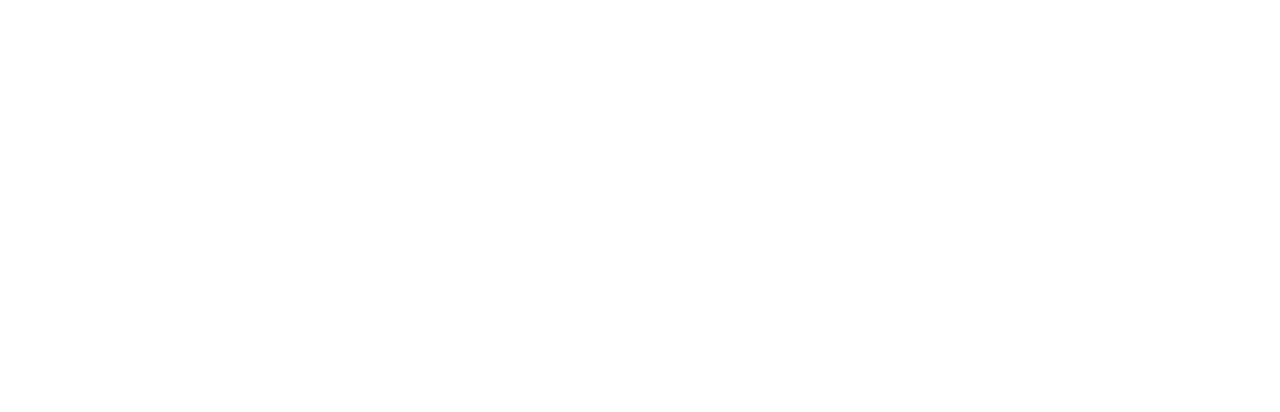
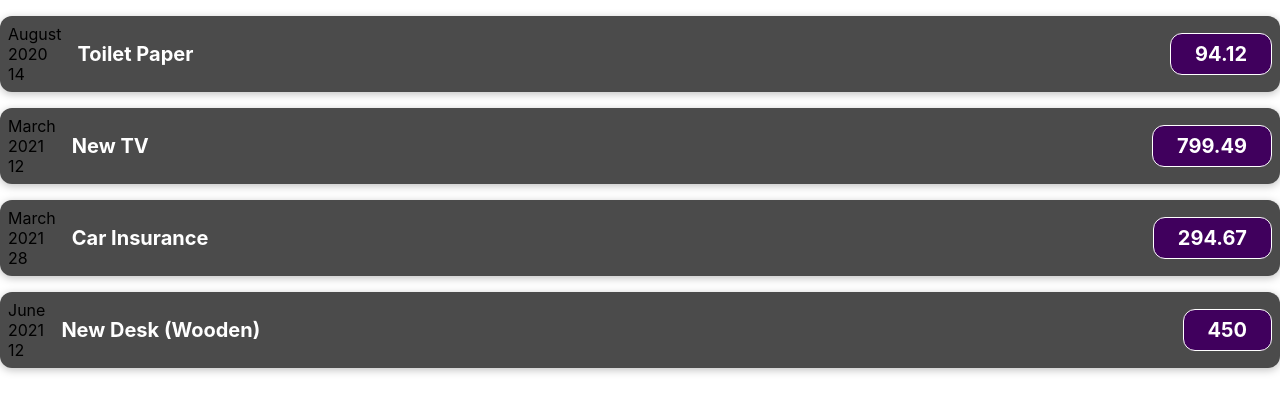
Before and after one commit to shivansh14402/Expense-tracker, a React (Create React App) app: page / in a window 1280 px wide. Shown: the top 412 px of the page. Built offline with nearby package versions, Linux system fonts and the light colour scheme.

Commit message:
Expense dates completed

```diff
--- a/src/App.js
+++ b/src/App.js
@@ -1,9 +1,37 @@
+import ExpenseItem from "./Components/ExpenseItem";
+
 
 function App() {
+
+  const expense = [
+    {
+      id: 'e1',
+      title: 'Toilet Paper',
+      amount: 94.12,
+      date: new Date(2020, 7, 14),
+    },
+    { id: 'e2', title: 'New TV', amount: 799.49, date: new Date(2021, 2, 12) },
+    {
+      id: 'e3',
+      title: 'Car Insurance',
+      amount: 294.67,
+      date: new Date(2021, 2, 28),
+    },
+    {
+      id: 'e4',
+      title: 'New Desk (Wooden)',
+      amount: 450,
+      date: new Date(2021, 5, 12),
+    },
+  ]
+
   return (
-    <div className="App">
-
-    </div>
+   <div>
+     <ExpenseItem title={expense[0].title} amount={expense[0].amount} date={expense[0].date}/>
+     <ExpenseItem title={expense[1].title} amount={expense[1].amount} date={expense[1].date}/>
+     <ExpenseItem title={expense[2].title} amount={expense[2].amount} date={expense[2].date}/>
+     <ExpenseItem title={expense[3].title} amount={expense[3].amount} date={expense[3].date}/>
+   </div>
   );
 }
 
--- /dev/null
+++ b/src/Components/ExpenseDates.js
@@ -0,0 +1,19 @@
+import React from "react";
+
+
+const ExpenseDates = (props) => {
+
+    const month = props.date.toLocaleString("en-US", { month: "long" })
+    const day = props.date.toLocaleString("en-US", { day: "2-digit" })
+    const year = props.date.getFullYear()
+
+    return (
+        <div>
+            <div>{month}</div>
+            <div>{year}</div>
+            <div>{day}</div>
+        </div>
+    )
+}
+
+export default ExpenseDates;
--- a/src/Components/ExpenseItem.css
+++ b/src/Components/ExpenseItem.css
@@ -0,0 +1,56 @@
+.expense-item {
+    display: flex;
+    justify-content: space-between;
+    align-items: center;
+    box-shadow: 0 2px 8px rgba(0, 0, 0, 0.25);
+    padding: 0.5rem;
+    margin: 1rem 0;
+    border-radius: 12px;
+    background-color: #4b4b4b;
+  }
+
+  .expense-item__description {
+    display: flex;
+    flex-direction: column;
+    gap: 1rem;
+    align-items: flex-end;
+    flex-flow: column-reverse;
+    justify-content: flex-start;
+    flex: 1;
+  }
+
+  .expense-item h2 {
+    color: #3a3a3a;
+    font-size: 1rem;
+    flex: 1;
+    margin: 0 1rem;
+    color: white;
+  }
+
+  .expense-item__price {
+    font-size: 1rem;
+    font-weight: bold;
+    color: white;
+    background-color: #40005d;
+    border: 1px solid white;
+    padding: 0.5rem;
+    border-radius: 12px;
+  }
+
+  @media (min-width: 580px) {
+    .expense-item__description {
+      flex-direction: row;
+      align-items: center;
+      justify-content: flex-start;
+      flex: 1;
+    }
+
+    .expense-item__description h2 {
+      font-size: 1.25rem;
+    }
+
+    .expense-item__price {
+      font-size: 1.25rem;
+      padding: 0.5rem 1.5rem;
+    }
+  }
--- a/src/Components/ExpenseItem.js
+++ b/src/Components/ExpenseItem.js
@@ -1,10 +1,21 @@
 import React from "react";
+import "./ExpenseItem.css"
+import ExpenseDates from "./ExpenseDates";
 
+const ExpenseItem = (props) => {
 
-const ExpenseItem = () => {
+    const month = props.date.toLocaleString("en-US", {month: "long"})
+    const day = props.date.toLocaleString("en-US", {day: "2-digit"})
+    const year = props.date.getFullYear()
 
-    return(
-        <h2></h2>
+    return (
+        <div className="expense-item">
+            <ExpenseDates date={props.date} />
+            <div className="expense-item__description">
+                <h2>{props.title}</h2>
+                <div className="expense-item__price">{props.amount}</div>
+            </div>
+        </div>
     )
 }
 
```
Also changed, not shown: src/Components/ExpenseDate.css (added, +26 -0 lines), 1 other file (tests, documents, lock files or other folders).
